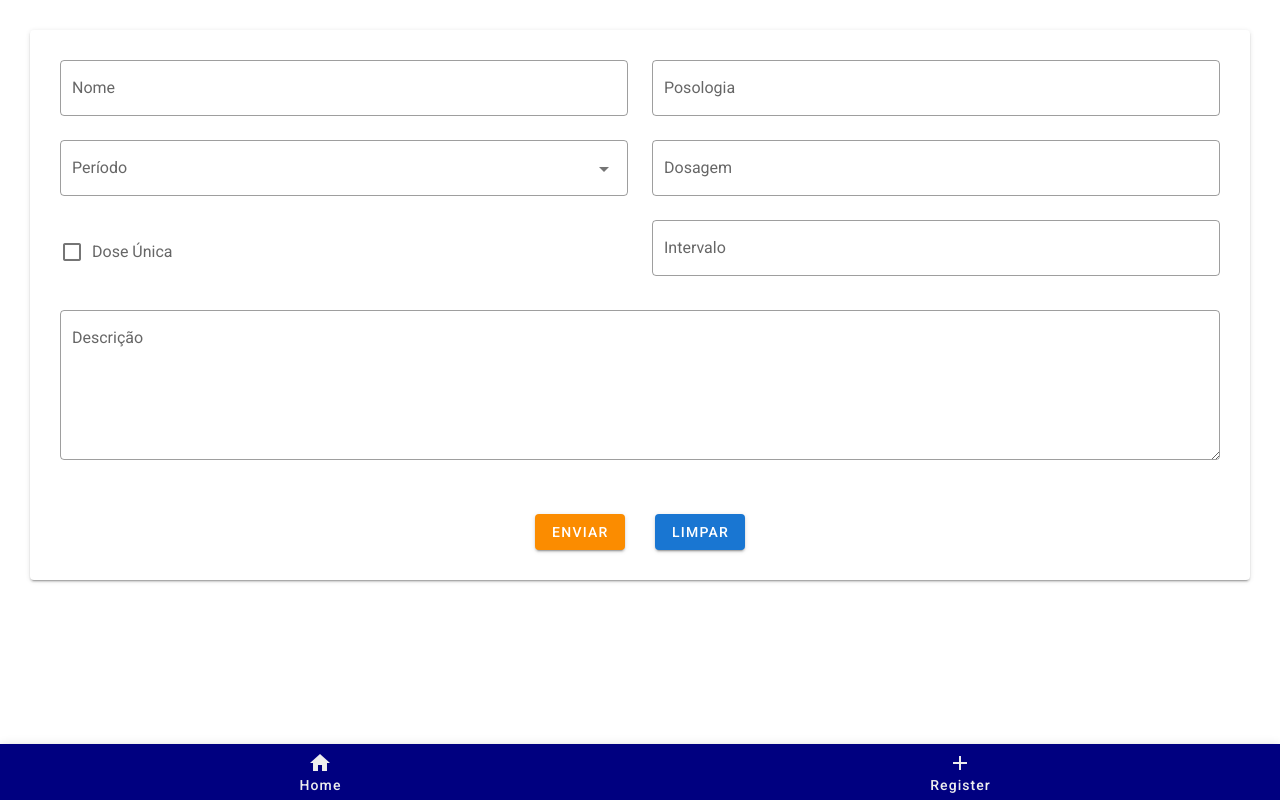
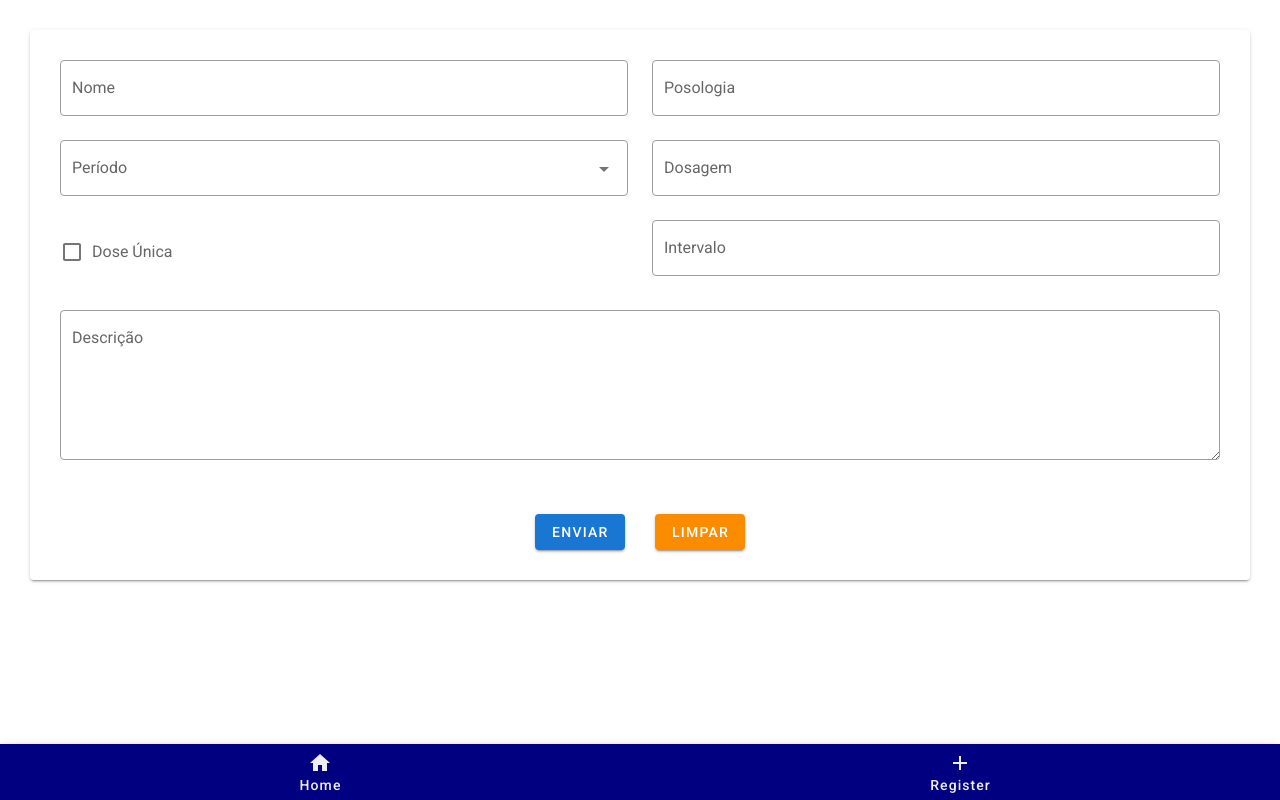
Before and after one commit to pedrocvm/medicine_management, a Vue app in the folder frontend/: page /register in a window 1280 px wide. Built offline with nearby package versions, Linux system fonts and the light colour scheme.

Commit message:
register css

```diff
--- a/frontend/src/views/Register.vue
+++ b/frontend/src/views/Register.vue
@@ -66,8 +66,8 @@
 
         <v-row>
           <v-col class="actionWrapper">
-            <v-btn color="warning" elevation="2">Enviar</v-btn>
-            <v-btn color="primary" elevation="2">Limpar</v-btn>
+            <v-btn color="primary" elevation="2">Enviar</v-btn>
+            <v-btn color="warning" elevation="2">Limpar</v-btn>
           </v-col>
         </v-row>
 
```
